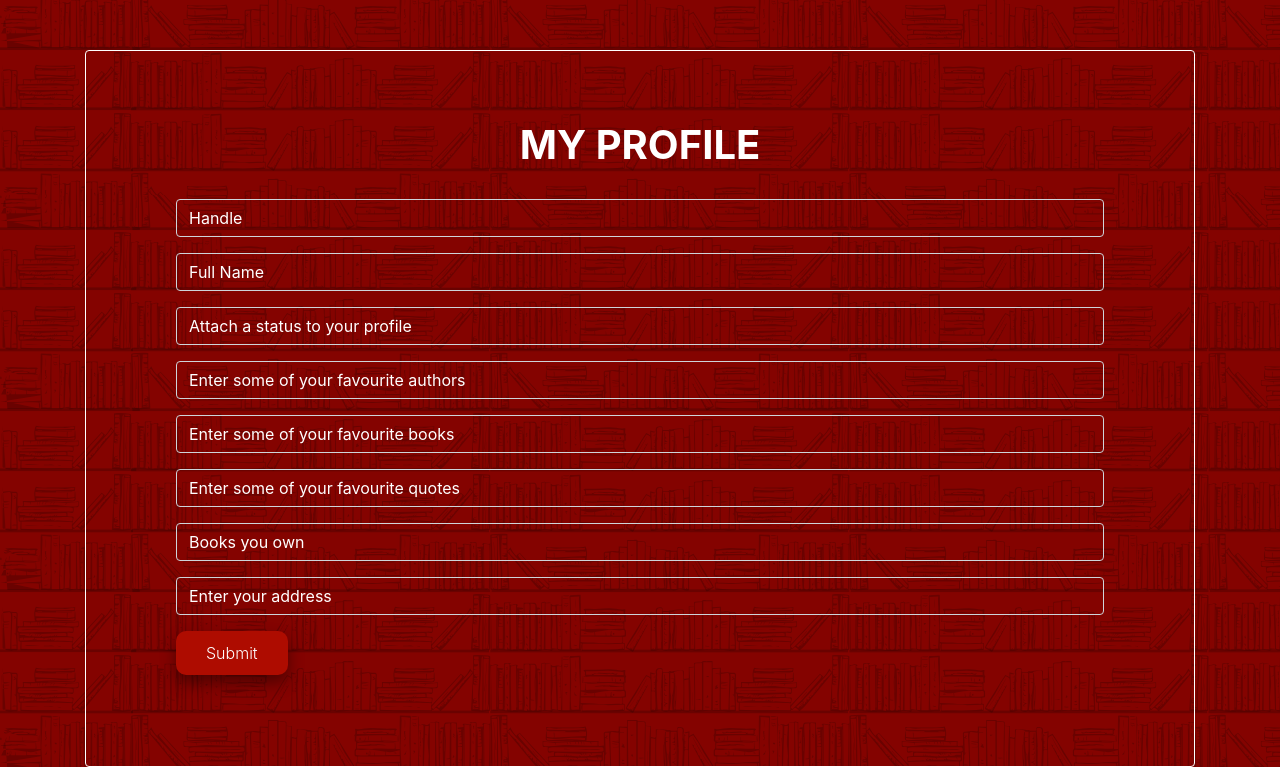
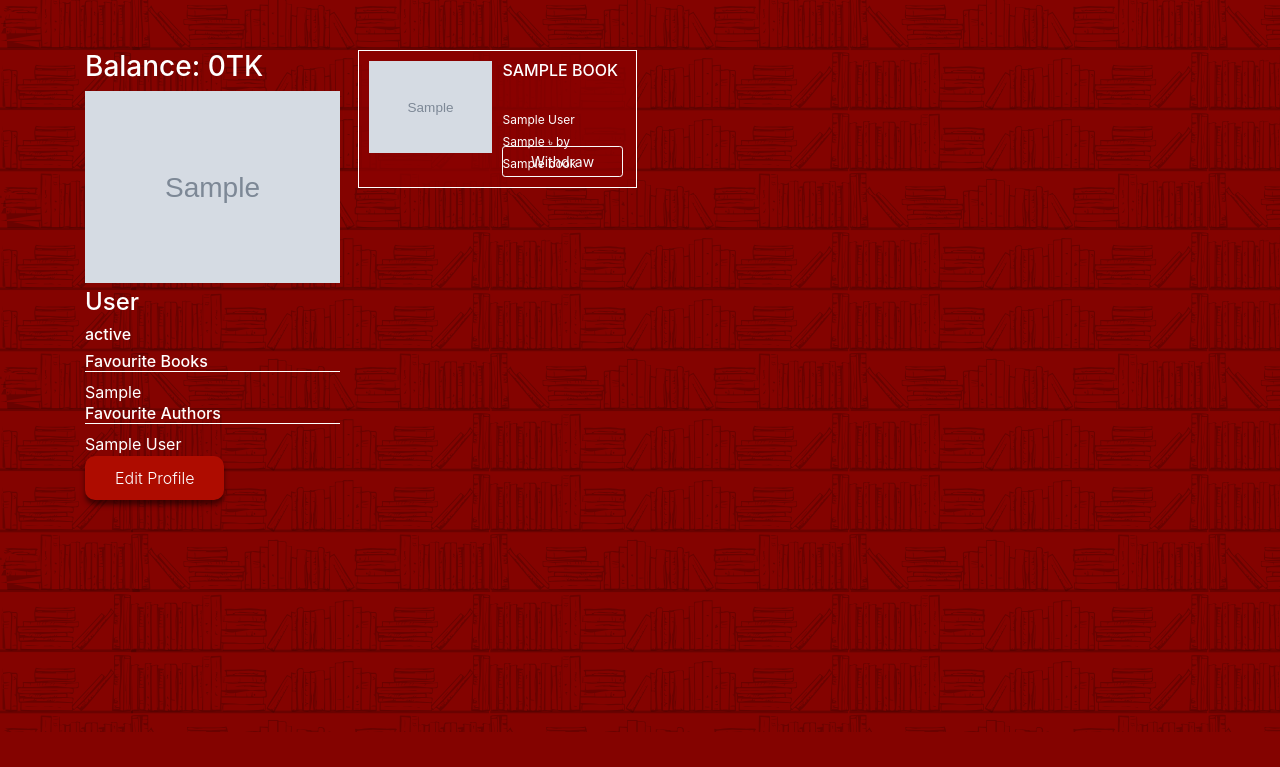
Before and after one commit to asusual1540/bookcycle, a Node server app: page /myProfile in a window 1280 px wide. Shown: the part 68-835 px from the top of the page. After the commit the page ends 800 px from the top, so only its background shows below. Run offline with Node 20, Linux system fonts and the light colour scheme; a user stored in the database is signed in; tables that the repository leaves empty hold one stand-in row (values such as "Sample post"); grey boxes marked "Sample" are stand-in pictures; some libraries are stand-ins or nearby versions.

Commit message:
User Interface

```diff
--- a/public/css/bookcycle.css
+++ b/public/css/bookcycle.css
@@ -73,9 +73,8 @@ body {
   background-color: #ae0c00;
   color: #fff;
   border-color: #fff;
-  /*	-webkit-box-shadow: 0px 5px 5px rgba(0, 0, 0, 0.5);
+  	-webkit-box-shadow: 0px 5px 5px rgba(0, 0, 0, 0.5);
 	        box-shadow: 0px 5px 5px rgba(0, 0, 0, 0.5);
-  text-transform: uppercase;*/
   display: inline-block;
   padding: 10px 30px;
   font-weight: 300;
@@ -83,16 +82,17 @@ body {
   border-radius: 10px;
   background-color: #ae0c00;
   border: 0px;
-  color: #fff;
-  box-shadow: 0px 8px 15px rgba(0, 0, 0, 0.4);
-  transition: all 0.3s ease 0s;
   cursor: pointer;
   outline: none;
 }
 
 .bookcycle-btn:hover {
   background-color: #fff;
-  color: #ae0c00;
+  color: black;
+  box-shadow: 0px 8px 15px rgba(0, 0, 0, 0.4);
+  transition: all 0.3s ease 0s;
+  cursor: pointer;
+  outline: none;
 }
 
 @media (min-width: 768px) {
@@ -111,7 +111,7 @@ body {
   }
 
   .bookcycle-card {
-    padding: 70px 90px 75px;
+    padding: 50px 50px 50px;
   }
 }
 
@@ -123,10 +123,13 @@ body {
   }
 
   .bookcycle-card {
-    padding: 15px;
+    padding: 50px 50px 50px;
   }
 }
-
+.crd {
+  padding-right: 3px;
+  padding-left: 3px;
+}
 .navbar-nav .nav-item .nav-link {
   color: #fff;
   text-decoration: none;
@@ -158,10 +161,10 @@ body {
 }
 
 .book-loop {
-  background-color: #971516;
+  background-color: rgba(139,0,0,.75);
   color: #fff;
   padding: 10px;
-  border: 1px solid;
+  border: .5px solid;
 }
 
 .book-loop .bookcycle-card-img {
@@ -171,10 +174,29 @@ body {
 
 .book-loop .bookcycle-card-title {
   font-size: 1rem;
+  text-transform: uppercase;
+}
+.book-loop .bookcycle-card-author {
+  font-size: .75rem;
+  text-transform: capitalize;
+}
+.book-loop .bookcycle-card-price {
+  font-size: .75rem;
 }
 
 .book-loop .bookcycle-card-body {
-  padding: 0.75rem;
+  padding: 0rem;
+}
+.bookcycle-card-footer {
+  position : absolute;
+  bottom : 0;
+  width : 90%;
+}
+.bookcycle-card-header {
+  position : absolute;
+  top : 0;
+  width : 90%;
+  height : 20%;
 }
 
 @media (min-width: 768px) {
@@ -191,3 +213,44 @@ body {
 .user-info .user-name {
   font-size: 24px;
 }
+
+.category {
+  background-color: rgba(139,0,0,.75);
+  padding-top : 15px;
+}
+
+/* .sellbox{
+  width: 50%;
+} */
+
+
+.btn-group{
+  position: absolute;
+  float: right;
+}
+
+.buy {
+  padding: 50px 0px 0px;
+}
+
+.widget-title {
+  color : #fff;
+}
+
+.favBook{
+  margin : 0px 0px;
+  padding : 0px 0px;
+
+}
+.favBooks{
+  font-size: 1rem;
+  border-bottom : 1px solid #fff;
+}
+.fullname{
+  margin-top : 5px;
+  font-size: 1.5rem;
+  color: #fff;
+}
+.form-check {
+  margin-top: 10px;
+}
--- a/routes/profileRoutes.js
+++ b/routes/profileRoutes.js
@@ -4,8 +4,14 @@ const { User } = require("../server/models/user")
 const { Profile } = require("../server/models/profile")
 const { Book } = require("../server/models/book")
 const { ObjectID } = require("mongodb")
-const mongoose = require("mongoose")
-const passport = require("passport")
+const upload = require("../server/middleware/multer")
+const cloudinary = require('cloudinary')
+
+cloudinary.config({
+    cloud_name: 'bookcycle',
+    api_key: '899686255551365',
+    api_secret: 'e_c1gq9QHSO3IknVfQXJaYsZ1ok'
+})
 
 function isLoggedIn(req, res, next) {
     if (req.isAuthenticated()) {
@@ -14,31 +20,23 @@ function isLoggedIn(req, res, next) {
     res.redirect("/login")
 }
 
-router.get(
-    "/myProfile",
-    isLoggedIn,
-    (req, res) => {
-        Profile.findOne({ user: req.user.id })
-            .then(profile => {
-                res.render("myProfile.ejs", {
-                    profile
-                })
-            })
-            .catch(err => {
-                res.status(404).json({ err })
-            })
-    }
-)
-
 router.post(
     "/myProfile",
+    upload,
     isLoggedIn,
     (req, res) => {
         const profileFields = {}
         profileFields.user = req.user.id
-        if (req.body.handle) profileFields.handle = req.body.handle
         if (req.body.fullName) profileFields.fullName = req.body.fullName
         if (req.body.status) profileFields.status = req.body.status
+        if (req.body.location) profileFields.location = req.body.location
+        if (req.body.gender) profileFields.gender = req.body.gender
+
+        if (!req.file) {
+            profileFields.profilePic = ""
+        } else {
+            profileFields.profilePic = req.file.path
+        }
 
         if (typeof req.body.favouriteAuthors !== 'undefined') {
             profileFields.favouriteAuthors = req.body.favouriteAuthors.split(',')
@@ -46,38 +44,46 @@ router.post(
         if (typeof req.body.favouriteBooks !== 'undefined') {
             profileFields.favouriteBooks = req.body.favouriteBooks.split(',')
         }
-        if (typeof req.body.favouriteQuotes !== 'undefined') {
-            profileFields.favouriteQuotes = req.body.favouriteQuotes.split(',')
-        }
-        if (typeof req.body.ownedBooks !== 'undefined') {
-            profileFields.ownedBooks = req.body.ownedBooks.split(',')
-        }
-        if (typeof req.body.readBooks !== 'undefined') {
-            profileFields.readBooks = req.body.readBooks.split(',')
-        }
-        if (req.body.location) profileFields.location = req.body.location
-
-        profileFields.social = {}
-        if (req.body.facebook) profileFields.social.facebook = req.body.facebook
-        if (req.body.google) profileFields.social.google = req.body.google
-
         Profile.findOne({ user: req.user.id })
             .then(profile => {
                 if (!profile) {
-                    //update
+                    console.log("else blog" + profile)
+                    //create
+                    cloudinary.v2.uploader.upload(profileFields.profilePic, {
+                        width: 200,
+                        height: 200,
+                        crop: "fill"
+                    },
+                        (err, result) => {
+                            if (err) {
+                                console.log("no image was saved to cloudinary")
+                            } else {
+                                profileFields.profilePic = result.url
+                            }
+                            var newProfile = new Profile(profileFields)
+                            Profile.create(newProfile, (err, profile) => {
+                                if (err) {
+                                    console.log(err);
+                                } else {
+                                    Book.find({ user: req.user.id }, (err, docs) => {
+                                        if (err) return console.log(err)
+                                        res.redirect("/myProfile")
+                                    })
+                                }
+                            })
+                        })
+                } else {
                     Profile.findOneAndUpdate({ user: req.user.id }, { $set: profileFields }, { new: true })
-                        .then(profile => res.json(profile))
-                } else {
-                    //create
-
-                    // check if handle exists
-                    Profile.findOne({ handle: profileFields.handle })
                         .then(profile => {
-                            if (profile) {
-                                res.status(400).json({ handleError: "handle already exists" })
+                            if (!profile) {
+                                return res.json({ error: "No Profile can be updated" })
                             }
-                            new Profile(profileFields).save().then(profile => {
-                                res.json(profile)
+                            Book.find({ user: req.user.id }, (err, docs) => {
+                                if (err) return console.log(err)
+                                res.render("view-profile.ejs", {
+                                    profile,
+                                    docs
+                                })
                             })
                         })
                 }
@@ -117,12 +123,64 @@ router.get("/users/:id", (req, res) => {
     )
 })
 
-router.get("/profile", (req, res) => {
-    Book.find().then(docs => {
-        res.render("view-profile.ejs", {
-            docs: docs
-        })
-    })
-});
+router.get(
+    "/editProfile",
+    isLoggedIn,
+    (req, res) => {
+        Book.find({ user: req.user.id })
+            .then(docs => {
+                if (!docs) {
+                    res.json({ noBook: "This user doesnt have any books" })
+                }
+                Profile.findOne({ user: req.user.id })
+                    .then(profile => {
+                        if (!profile) {
+                            res.render("editProfile.ejs")
+                        } else {
+                            res.render("editProfile.ejs", {
+                                profile,
+                                docs
+                            })
+                        }
+
+                    })
+                    .catch(err => {
+                        res.status(404).json({ err })
+                    })
+            })
+    }
+)
+
+router.get(
+    "/myProfile",
+    isLoggedIn,
+    (req, res) => {
+        Book.find({ user: req.user.id })
+            .then(docs => {
+                if (!docs) {
+                    res.json({ noBook: "This user doesnt have any books" })
+                }
+                Profile.findOne({ user: req.user.id })
+                    .then(profile => {
+                        if (!profile) {
+                            res.redirect("/editProfile")
+                        } else {
+                            res.render("view-profile.ejs", {
+                                profile: profile,
+                                docs: docs
+                            })
+                        }
+
+                    })
+                    .catch(err => {
+                        res.status(404).json({ err })
+                    })
+            })
+    }
+)
 
 module.exports = router
+
+
+// console.log("if blog" + profile)
+                    //update
--- a/server/models/user.js
+++ b/server/models/user.js
@@ -20,6 +20,10 @@ var UserSchema = new mongoose.Schema({
         email: String,
         name: String,
         profilePic: String
+    },
+    date: {
+        type: Date,
+        default: Date.now
     }
 })
 
--- a/views/myProfile.ejs
+++ /dev/null
@@ -1,43 +0,0 @@
-<% include partials/header %>
-
-<% include partials/main-nav %>
-
-<section class="container">
-
-	<div class="card bookcycle-card bg-transparent">
-		<h1 class="page-header text-center">My Profile</h1>
-		<form class="login-form" action="/myProfile" method="POST">
-			<div class="form-group">
-				<input type="text" name="handle" class="form-control" placeholder="Handle">
-			</div>
-			<div class="form-group">
-				<input type="text" name="fullName" class="form-control" placeholder="Full Name">
-			</div>
-			<div class="form-group">
-				<input type="text" name="status" class="form-control" placeholder="Attach a status to your profile">
-			</div>
-			<div class="form-group">
-				<input type="text" name="favouriteAuthors" class="form-control" placeholder="Enter some of your favourite authors">
-			</div>
-			<div class="form-group">
-				<input type="text" name="favouriteBooks" class="form-control" placeholder="Enter some of your favourite books">
-			</div>
-			<div class="form-group">
-				<input type="text" name="favouriteQuotes" class="form-control" placeholder="Enter some of your favourite quotes">
-			</div>
-			<div class="form-group">
-				<input type="text" name="ownedBooks" class="form-control" placeholder="Books you own">
-			</div>
-			<div class="form-group">
-				<input type="text" name="location" class="form-control" placeholder="Enter your address">
-			</div>
-			<div class="form-group">
-				<button type="submit" class="btn bookcycle-btn">Submit</button>
-			</div>
-
-		</form>
-	</div>
-
-</section>
-
-<% include partials/footer %>
--- a/views/partials/main-nav.ejs
+++ b/views/partials/main-nav.ejs
@@ -20,7 +20,7 @@
 					<li class="nav-item"><a class="nav-link" href="/signup">Signup</a></li>
 					<% } else { %>
 					<li class="nav-item"><a class="nav-link" href="/logout">Logout</a></li>
-					<li class="nav-item"><a class="nav-link" href="/profile">
+					<li class="nav-item"><a class="nav-link" href="/myProfile">
 							<%= currentUser.local.name || currentUser.facebook.name || currentUser.google.name  %></a></li>
 					<% } %>
 				</ul>
--- a/views/view-profile.ejs
+++ b/views/view-profile.ejs
@@ -9,16 +9,42 @@
 				<section class="widget user-info">
 					<h3 class="widget-title">Balance: 0TK</h3>
 					<div class="widget-content">
-						<% if (!currentUser) { %>
-						<img class="img-fluid" src="/images/default-girl-gravatar.png" alt="Sharika Hasan">
+						<% if (profile.profilePic) { %>
+						<img class="img-fluid" src="<%= profile.profilePic %>" alt="">
+						<h1 class="fullname">
+							<%= profile.fullName %>
+						</h1>
+						<h6 class="">
+							<%= profile.status %>
+						</h6>
+						<div>
+							<h2 class="favBooks">
+								Favourite Books
+							</h2>
+							<% profile.favouriteBooks.forEach(book => { %>
+							<p class="favBook">
+								<%= book %>
+							</p>
+							<% }) %>
+						</div>
+						<div>
+							<h2 class="favBooks">
+								Favourite Authors
+							</h2>
+							<% profile.favouriteAuthors.forEach(author => { %>
+							<p class="favBook">
+								<%= author %>
+							</p>
+							<% }) %>
+						</div>
 						<% } else { %>
 						<img class="img-fluid" src="<%= currentUser.facebook.profilePic || currentUser.google.profilePic %>">
 						<h1 class="user-name text-uppercase mt-4">
-							<%= currentUser.local.name || currentUser.facebook.name || currentUser.google.name  %>
+							<%= currentUser.facebook.name || currentUser.google.name  %>
 						</h1>
 						<% } %>
-						<div class="form-group">
-							<button type="submit" class="btn bookcycle-btn">Edit Profile</button>
+						<div class="form-group sell-btn">
+							<a href="/editProfile"><button type="submit" class="btn bookcycle-btn">Edit Profile</button></a>
 						</div>
 					</div>
 				</section>
@@ -26,33 +52,50 @@
 		</div>
 
 		<div class="col-sm-9 bookcycle-cards">
-			<nav aria-label="breadcrumb">
+			<!-- <nav aria-label="breadcrumb">
 				<ol class="breadcrumb bg-transparent p-0">
 					<li class="breadcrumb-item"><a href="#">Author</a></li>
 					<li class="breadcrumb-item active" aria-current="page">Humayun Ahmed</li>
 				</ol>
-			</nav>
+			</nav> -->
 
+			<% if (!docs) { %>
+			<h3 class="widget-title">Balance: 0TK</h3>
+			<% }else if (!profile) { %>
+			<h3 class="widget-title">First time Login? Setup Profile Now</h3>
+			<div class="form-group sell-btn">
+				<a href="/editProfile"><button type="submit" class="btn bookcycle-btn">Setup Profile Now</button></a>
+			</div>
+			<% } else { %>
 			<div class="row">
 				<% docs.forEach((book) => { %>
-				<div class="col-lg-4 col-md-4 col-sm-6">
-					<div class="book-loop mb-4">
+				<div class="col-lg-4 col-md-4 col-sm-6 crd">
+					<div class="book-loop mb-4 crd2">
 						<div class="row">
 							<div class="col-sm-6">
 								<img class="bookcycle-card-img" src="<%= book.bookImg %>" alt="<%= book.name %>">
 							</div>
 							<div class="col-sm-6">
-								<div class="bookcycle-card-body">
+								<div class="bookcycle-card buy">
+									<div class="bookcycle-card-header">
 										<h4 class="bookcycle-card-title mb-1">
 											<%= book.name %>
 										</h4>
-									<p class="bookcycle-card-title mb-1">
+									</div>
+									<div class="bookcycle-card-body">
+										<p class="bookcycle-card-author mb-1">
 											<%= book.author %>
 										</p>
-									<p class="bookcycle-card-title mb-1">
-										<%= book.price %> &#2547;
+										<p class="bookcycle-card-price mb-1">
+											<%= book.price %> &#2547 by
 										</p>
-									<button class="btn btn-primary btn-sm btn-block">Details</button>
+										<p class="bookcycle-card-price mb-1">
+											<%= book.ownerName  %>
+										</p>
+									</div>
+									<div class="bookcycle-card-footer">
+										<button class="btn btn-outline-light btn-sm btn-block">Withdraw</button>
+									</div>
 								</div>
 							</div>
 						</div>
@@ -60,6 +103,7 @@
 				</div>
 				<% }) %>
 			</div>
+			<% } %>
 		</div>
 	</div>
 </section>
```
Also changed, not shown: routes/bookRoutes.js (+38 -5 lines), server/models/author.js (added, +13 -0 lines), server/models/book.js (+10 -35 lines), server/models/profile.js (+7 -15 lines), views/buy.ejs (+36 -20 lines), views/editProfile.ejs (added, +53 -0 lines), views/partials/sell-form.ejs (+22 -14 lines), public/images/avatar-b.png (added), public/images/avatar-g.png (added), public/images/logo.svg. Lines whose indentation alone changed are shown as unchanged.
